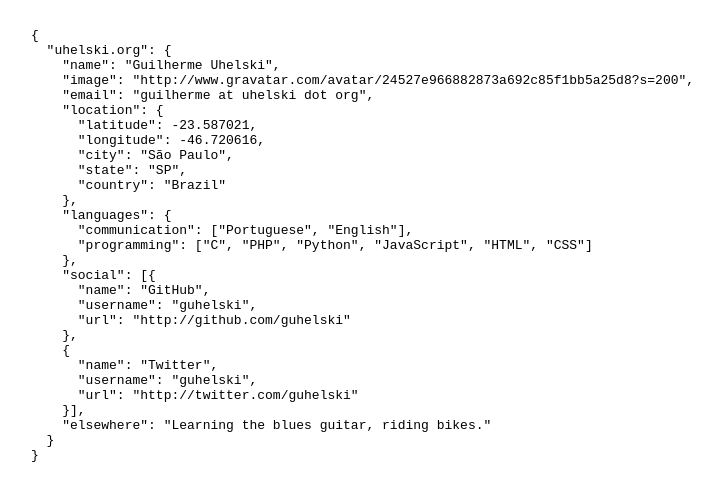
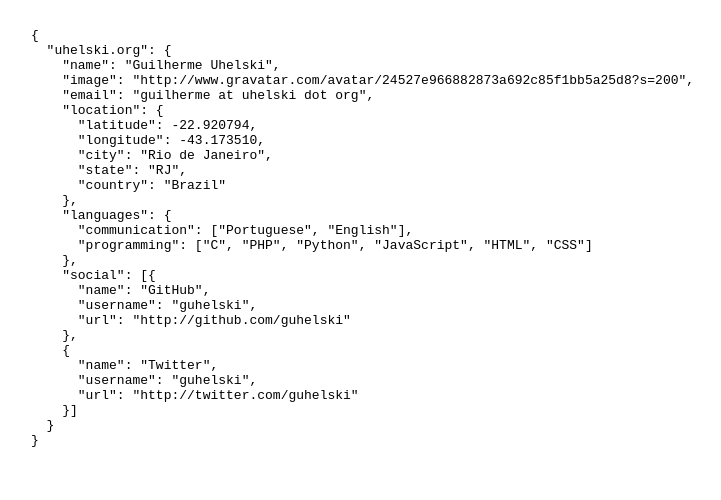
Before and after one commit to guhelski/guhelski.github.io, a plain HTML site: page index.html in a window 1280 px wide. Shown: the whole page, without its empty margins (55-776 px from the left). Drawn offline with Linux system fonts and the light colour scheme.

Commit message:
Update index.html
Update location.

```diff
--- a/index.html
+++ b/index.html
@@ -17,10 +17,10 @@
               "image": "http://www.gravatar.com/avatar/24527e966882873a692c85f1bb5a25d8?s=200",
               "email": "guilherme at uhelski dot org",
               "location": {
-                "latitude": -23.587021,
-                "longitude": -46.720616,
-                "city": "São Paulo",
-                "state": "SP",
+                "latitude": -22.920794,
+                "longitude": -43.173510,
+                "city": "Rio de Janeiro",
+                "state": "RJ",
                 "country": "Brazil"
               },
               "languages": {
@@ -36,8 +36,7 @@
                 "name": "Twitter",
                 "username": "guhelski",
                 "url": "http://twitter.com/guhelski"
-              }],
-              "elsewhere": "Learning the blues guitar, riding bikes."
+              }]
             }
           }
         </code>
```
